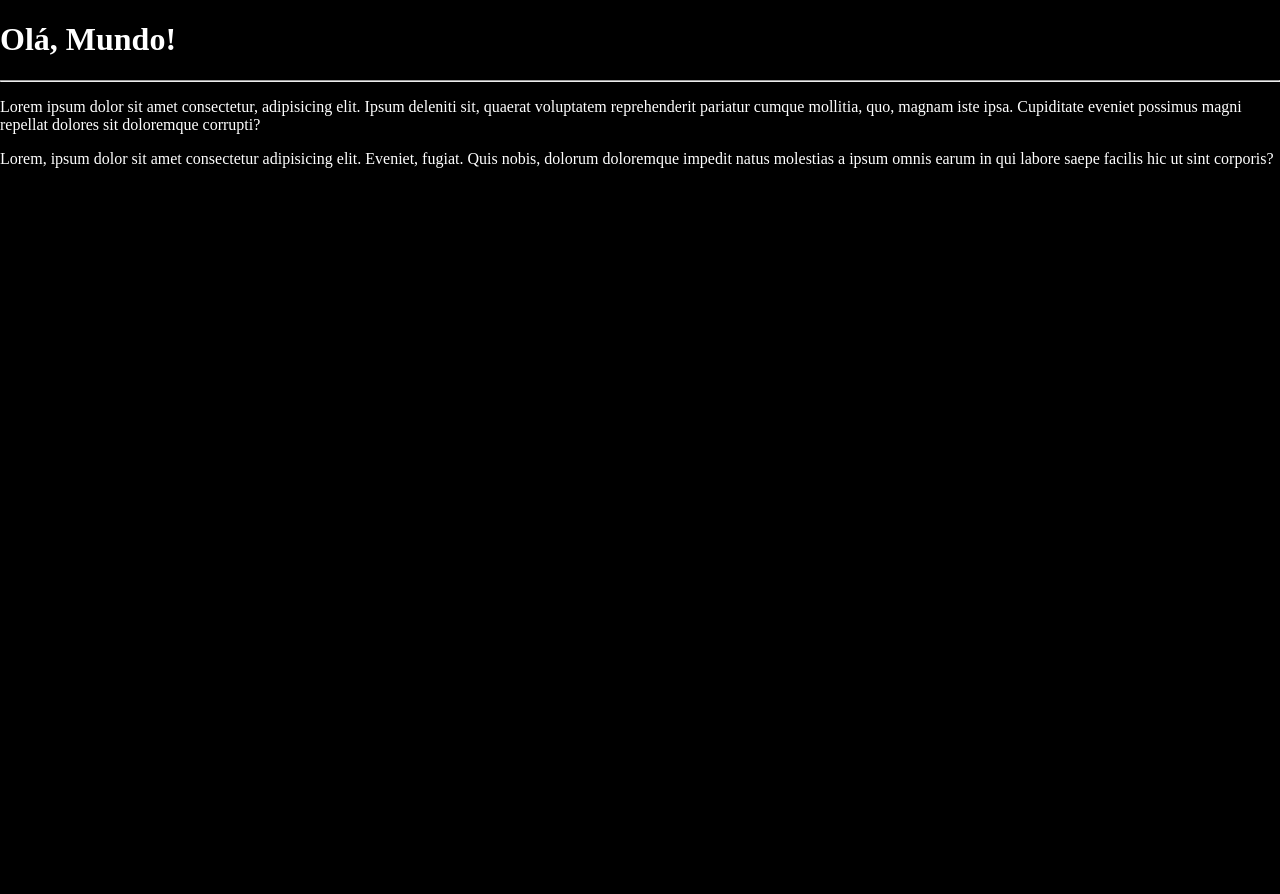
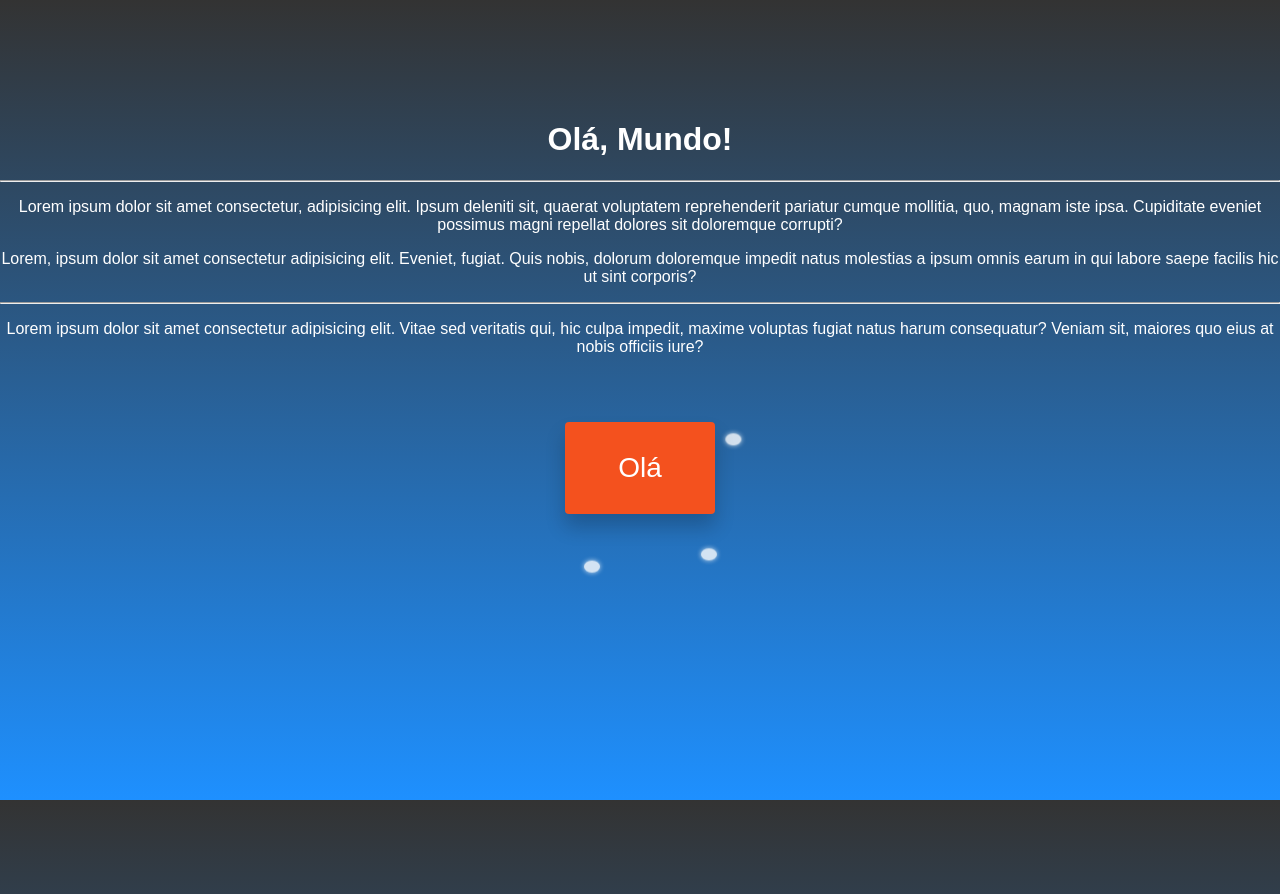
Before and after one commit to 911-846-342/Ola-Mundo, a plain HTML site: page site-exemplo/index.html in a window 1280 px wide. Before the commit the page ends 800 px from the top, so only its background shows below. Drawn offline with Linux system fonts and the light colour scheme.

Commit message:
alterações no css
Fiz varias alterações no css

```diff
--- a/site-exemplo/index.html
+++ b/site-exemplo/index.html
@@ -7,9 +7,23 @@
     <title>Meu primeiro site em repositório</title>
 </head>
 <body>
+
+    <div class="button-wrapper">
+    <!-- Átomos orbitando -->
+  <div class="atom"></div>
+  <div class="atom"></div>
+  <div class="atom"></div>
+</div>
     <h1>Olá, Mundo!</h1>
     <hr>
     <p>Lorem ipsum dolor sit amet consectetur, adipisicing elit. Ipsum deleniti sit, quaerat voluptatem reprehenderit pariatur cumque mollitia, quo, magnam iste ipsa. Cupiditate eveniet possimus magni repellat dolores sit doloremque corrupti?</p>
     <p>Lorem, ipsum dolor sit amet consectetur adipisicing elit. Eveniet, fugiat. Quis nobis, dolorum doloremque impedit natus molestias a ipsum omnis earum in qui labore saepe facilis hic ut sint corporis?</p>
+    <hr>
+    <p>Lorem ipsum dolor sit amet consectetur adipisicing elit. Vitae sed veritatis qui, hic culpa impedit, maxime voluptas fugiat natus harum consequatur? Veniam sit, maiores quo eius at nobis officiis iure?
+    </p>
+    <button class="button">
+    <span>Olá</span>
+</button>
+
 </body>
 </html>
--- a/site-exemplo/stilo.css
+++ b/site-exemplo/stilo.css
@@ -1,6 +1,222 @@
-body {
-  background-color: black;
-  color: white; /* Opcional: deixa o texto visível */
-  margin: 0;    /* Remove margens padrão do navegador */
+
+ html, body {
+  height: 100%;
+}
+
+ body {
+  background: linear-gradient(to bottom, #333333, #1e90ff); /* cinza → azul */
+  color: white;
+  margin: 0;
   padding: 0;
+  font-family: sans-serif;
+  text-align: center;
+  padding-top: 100px;
 }
+
+    .button {
+      display: inline-block;
+      border-radius: 4px;
+      background-color: #f4511e;
+      border: none;
+      color: #FFFFFF;
+      text-align: center;
+      font-size: 20px;
+      padding: 60px;
+      width: 200px;
+      transition: transform 0.1s ease, box-shadow 0.1s ease;
+      cursor: pointer;
+      margin: 50px;
+      box-shadow: 0 13px 20px rgba(0,0,0,0.2);
+
+       inset 0 2px 4px rgba(255,255,255,0.6), /* brilho interno no topo */
+    inset 0 -2px 4px rgba(0,0,0,0.4),      /* sombra interna na base */
+    0 8px 15px rgba(0,0,0,0.3);
+
+
+
+      /* ANIMAÇÃO ao carregar a página */
+      opacity: 0;
+      transform: translateY(90px);
+      animation: slideUp 2.2s ease-out forwards;
+    }
+
+    .button span {
+      cursor: pointer;
+      display: inline-block;
+      position: relative;
+      transition: 0.5s;
+    }
+
+    .button span:after {
+      content: '\00bb';
+      position: absolute;
+      opacity: 0;
+      top: 0;
+      right: -20px;
+      transition: 0.5s;
+    }
+
+    .button:hover span {
+      padding-right: 25px;
+    }
+
+    .button:hover span:after {
+      opacity: 1;
+      right: 0;
+    }
+
+    .button:active {
+      transform: scale(0.095);
+      box-shadow: 0 2px 5px rgba(0,0,0,0.2);
+
+    }
+
+
+
+    @keyframes slideUp {
+      from {
+        opacity: 0;
+        transform: translateY(150px);
+      }
+      to {
+        opacity: 1;
+        transform: translateY(0);
+      }
+    }
+
+
+ html, body {
+  height: 100%;
+}
+
+ body {
+  background: linear-gradient(to bottom, #333333, #1e90ff); /* cinza → azul */
+  color: white;
+  margin: 0;
+  padding: 0;
+  font-family: sans-serif;
+  text-align: center;
+  padding-top: 100px;
+}
+
+    .button {
+      display: inline-block;
+      border-radius: 4px;
+      background-color: #f4511e;
+      border: none;
+      color: #FFFFFF;
+      text-align: center;
+      font-size: 28px;
+      padding: 30px;
+      width: 150px;
+      transition: transform 0.1s ease, box-shadow 0.1s ease;
+      cursor: pointer;
+      margin: 50px;
+      box-shadow: 0 13px 20px rgba(0,0,0,0.2);
+
+       inset 0 2px 4px rgba(255,255,255,0.6), /* brilho interno no topo */
+    inset 0 -2px 4px rgba(0,0,0,0.4),      /* sombra interna na base */
+    0 8px 15px rgba(0,0,0,0.3);
+
+
+
+      /* ANIMAÇÃO ao carregar a página */
+      opacity: 0;
+      transform: translateY(90px);
+      animation: slideUp 2.2s ease-out forwards;
+    }
+
+    .button span {
+      cursor: pointer;
+      display: inline-block;
+      position: relative;
+      transition: 0.5s;
+    }
+
+    .button span:after {
+      content: '\00bb';
+      position: absolute;
+      opacity: 0;
+      top: 0;
+      right: -20px;
+      transition: 0.5s;
+    }
+
+    .button:hover span {
+      padding-right: 25px;
+    }
+
+    .button:hover span:after {
+      opacity: 1;
+      right: 0;
+    }
+
+    .button:active {
+      transform: scale(0.095);
+      box-shadow: 0 2px 5px rgba(0,0,0,0.2);
+
+    }
+
+
+
+    @keyframes slideUp {
+      from {
+        opacity: 0;
+        transform: translateY(150px);
+      }
+      to {
+        opacity: 1;
+        transform: translateY(0);
+      }
+    }
+
+        /* Átomos (pequenos círculos) */
+    .atom {
+      position: absolute;
+      width: 16px;
+      height: 12px;
+      background: #fff;
+      border-radius: 50%;
+      top: 60%;
+      left: 50%;
+      margin: -6px; /* metade do tamanho para centralizar */
+      transform-origin: 100px 0; /* raio da órbita */
+      animation: orbit 1.5s linear infinite;
+      opacity: 0.8;
+      box-shadow: 0 0 5px #fff;
+    }
+
+    /* Criar átomos com delays diferentes para espalhar */
+    .atom:nth-child(1) {
+      animation-delay: 0s;
+    }
+    .atom:nth-child(2) {
+      animation-delay: 0.3s;
+    }
+    .atom:nth-child(3) {
+      animation-delay: 0.6s;
+    }
+
+    /* Animação da órbita */
+    @keyframes orbit {
+      from {
+        transform: rotate(0deg) translateX(100px) rotate(0deg);
+      }
+      to {
+        transform: rotate(360deg) translateX(100px) rotate(-360deg);
+      }
+
+
+  <h2>Animated Button</h2>
+  <button class="button"><span>Hover</span></button>
+
+</body>
+</html>
+
+
+
+  <h2>Animated Button</h2>
+  <button class="button"><span>Hover</span></button>
+
+</body>
+</html>
```
